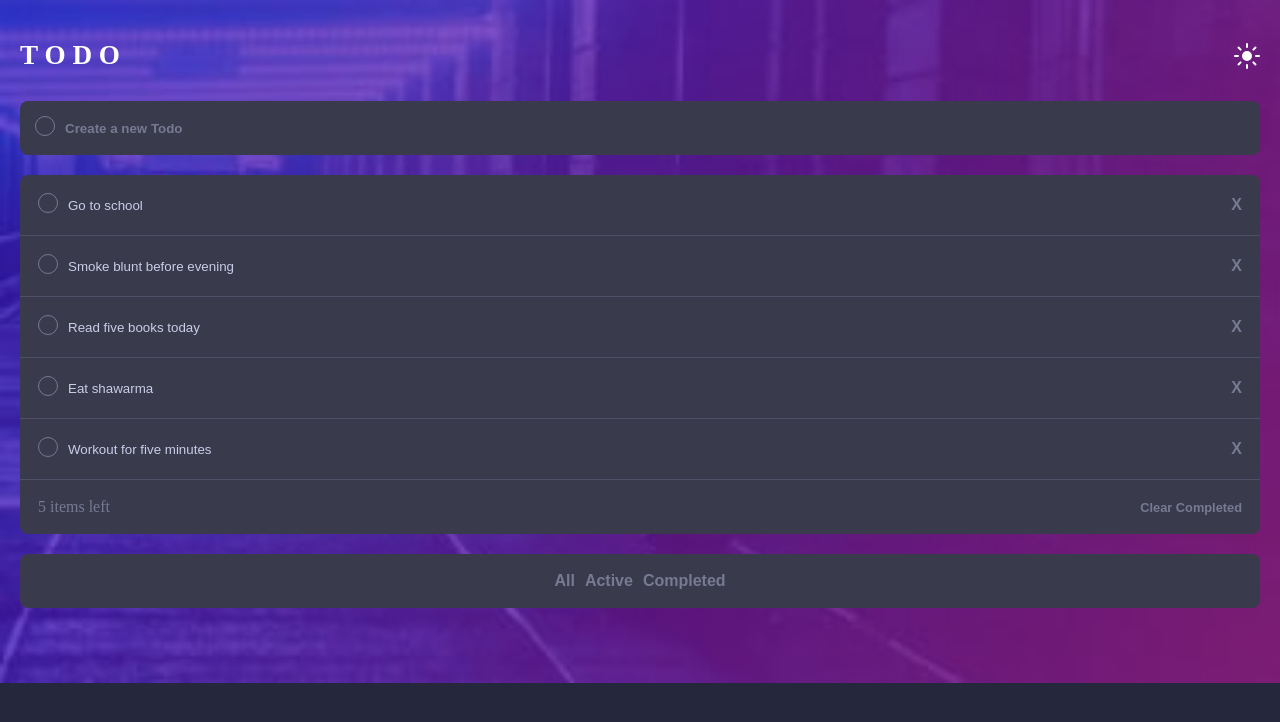
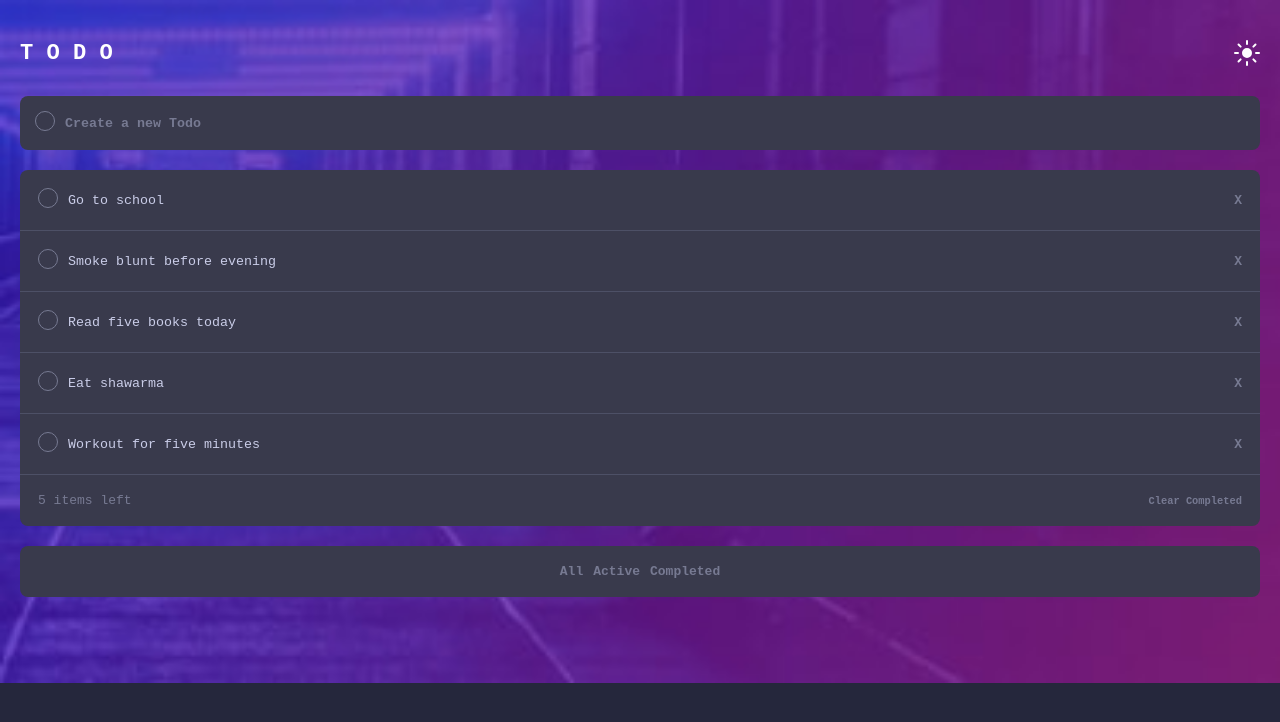
Before and after one commit to dev0xgenius/Todo-App, a React (Vite) app: page / in a window 1280 px wide. Shown: the top 722 px of the page. Built offline with nearby package versions, Linux system fonts and the light colour scheme.

Commit message:
Added some functionalities...

```diff
--- a/src/components/Todo.jsx
+++ b/src/components/Todo.jsx
@@ -1,22 +1,28 @@
 // import React, { useState } from 'react';
 import TodoAction from './TodoAction';
 
-function Todo({task, completed}) {
+function Todo(props) {
+  const updateTodo = () => console.log(props.completed);
   return (
     <li className='todo'>
       <label>
         <input type='checkbox'
-          checked={completed}
-          onChange={() => console.log(completed)}
+          checked={props.completed}
+          onChange={updateTodo}
         />
-        <span className='checkbox'></span>
+        <TodoAction
+          text=""
+          className="checkbox"
+          action={() => props.markComplete(props.id)}
+          />
       </label>
       <input type='text'
-        value={task}
-        onChange={console.log}
-        disabled={completed === true ? false : true}
+        defaultValue={props.task}
+        disabled={true}
       />
-      <TodoAction text="X" action={() => console.log("Delete")}/>
+      <TodoAction
+        text="X"
+        action={() => props.deleteTodo(props.id)}/>
     </li>
   );
 }
--- a/src/components/TodoAction.jsx
+++ b/src/components/TodoAction.jsx
@@ -1,10 +1,21 @@
-function TodoAction({text, action}) {
+function TodoAction(props) {
   return (
-    <div>
-      <button className="action btn"
-        onClick={action}>{text}</button>
+    <div className={
+      props.className != "action btn" ?
+      props.className : "" }>
+      <button
+        className={
+          props.className == 'action btn' ?
+          props.className : "" }
+        onClick={props.action}>
+        {props.text}
+      </button>
     </div>
   );
 }
 
+TodoAction.defaultProps = {
+  className: "action btn",
+}
+
 export default TodoAction
--- a/src/components/TodoDashboard.jsx
+++ b/src/components/TodoDashboard.jsx
@@ -26,16 +26,47 @@ class TodoDashboard extends React.Component {
     });
   }
 
+  handleForm = (formChildren) => {
+    const todos = this.state.todos;
+    const newTodo = {
+      task: formChildren[1].value, //Second input element's value
+      completed: false,
+    };
+
+    const updatedTodos = todos.concat([newTodo]);
+    this.setState({todos: updatedTodos});
+  }
+
+  markComplete = (index) => {
+    let updatedTasks = this.state.todos.concat();
+    for (let i = 0; i < updatedTasks.length; i++)
+      if (i === index)
+        updatedTasks[i].completed = !updatedTasks[i].completed;
+
+    console.log(updatedTasks[0]);
+    this.setState({todos: updatedTasks});
+  }
+
+  deleteTodo = (index) => {
+    let newTasks = this.state.todos.filter((task, i) => index != i);
+    this.setState({todos: newTasks});
+  }
+
   render() {
     return (
       <>
-        <TodoForm />
+        <TodoForm
+          title={"Create a new Todo"}
+          handleForm={this.handleForm}
+        />
         <div className='col'>
           <ul className="todo-list">
             {this.state.todos.map((todo, index) => <Todo
                 task={todo.task}
                 completed={todo.completed}
-                key={index}
+                key={index} id={index}
+                markComplete={this.markComplete}
+                deleteTodo={this.deleteTodo}
                 /> )}
           </ul>
           <TodoInfo items={this.state['todos'].length}/>
--- a/src/components/TodoForm.jsx
+++ b/src/components/TodoForm.jsx
@@ -1,18 +1,40 @@
-import React from "react";
+import React, { useState } from "react";
 
-class TodoForm extends React.Component {
-  render() {
-    return (
-      <form className="todo-form" name="todo-form">
-        <label>
-          <input type='checkbox' name="todo-data"/>
-          <span className="checkbox"></span>
-        </label>
-        <input type="text" name="createTodo"
-        placeholder="Create a new Todo"/>
-      </form>
-    );
+function TodoForm(props) {
+  const [formValue, setFormValue] = useState("");
+
+  const handleSubmit = (event) =>  {
+    event.preventDefault();
+    props.handleForm(event.target.children);
+    updateFormValue();
   }
+
+  function updateFormValue() {
+    setFormValue("");
+    document.getElementById('todoData')
+      .value="";
+  }
+
+  return (
+    <form className="todo-form"
+      name="todo-form"
+      onSubmit={handleSubmit}
+      >
+      <label>
+        <input type='checkbox'
+          name="todo-checked"
+          disabled={true}
+        />
+        <span className="checkbox"></span>
+      </label>
+      <input
+        type="text" name="todo-data"
+        id="todoData"
+        placeholder={props.title}
+        defaultValue={formValue}
+      />
+    </form>
+  );
 }
 
 export default TodoForm
--- a/src/css/index.css
+++ b/src/css/index.css
@@ -5,6 +5,12 @@
   margin: 0;
   list-style-type: none;
   box-sizing: border-box;
+  font-family: monospace;
+}
+
+*::selection {
+  color: white;
+  background-color: black;
 }
 
 body {
@@ -54,7 +60,8 @@ input[type=checkbox] {
   display: none;
 }
 
-input[type=checkbox] ~ span.checkbox {
+input[type=checkbox] ~ .checkbox {
+  position: relative;
   display: inline-block;
   width: 20px;
   height: 20px;
@@ -62,7 +69,7 @@ input[type=checkbox] ~ span.checkbox {
   border: 1px solid var(--color-5);
 }
 
-input:checked ~ span.checkbox {
+input:checked ~ .checkbox {
   background-color: black;
 }
 
@@ -110,6 +117,12 @@ input::placeholder {
   padding: 18px;
   border-bottom: 1px solid var(--color-6);
 }
+#content .todo-list .todo .checkbox button {
+  display: block;
+  width: 20px;
+  height: 20px;
+  visibility: hidden;
+}
 #content .todoInfo {
   display: flex;
   align-items: center;
--- a/src/css/sass/index.scss
+++ b/src/css/sass/index.scss
@@ -5,6 +5,12 @@
   margin: 0;
   list-style-type: none;
   box-sizing: border-box;
+  font-family: monospace;
+}
+
+*::selection {
+  color: white;
+  background-color: black;
 }
 
 body {
@@ -54,7 +60,8 @@ input {
 }
 
 input[type='checkbox'] { display: none; }
-input[type='checkbox'] ~ span.checkbox{
+input[type='checkbox'] ~ .checkbox{
+  position: relative;
   display: inline-block;
   width: 20px;
   height: 20px;
@@ -62,7 +69,7 @@ input[type='checkbox'] ~ span.checkbox{
   border: 1px solid var(--color-5);
 }
 
-input:checked ~ span.checkbox{
+input:checked ~ .checkbox{
   background-color: black;
 }
 
@@ -101,6 +108,13 @@ input::placeholder {
       width: 100%;
       padding: 18px;
       border-bottom: 1px solid var(--color-6);
+
+      .checkbox button {
+        display: block;
+        width: 20px;
+        height: 20px;
+        visibility: hidden;
+      }
     }
   }
 
```
Also changed, not shown: 1 other file (tests, documents, lock files or other folders).
